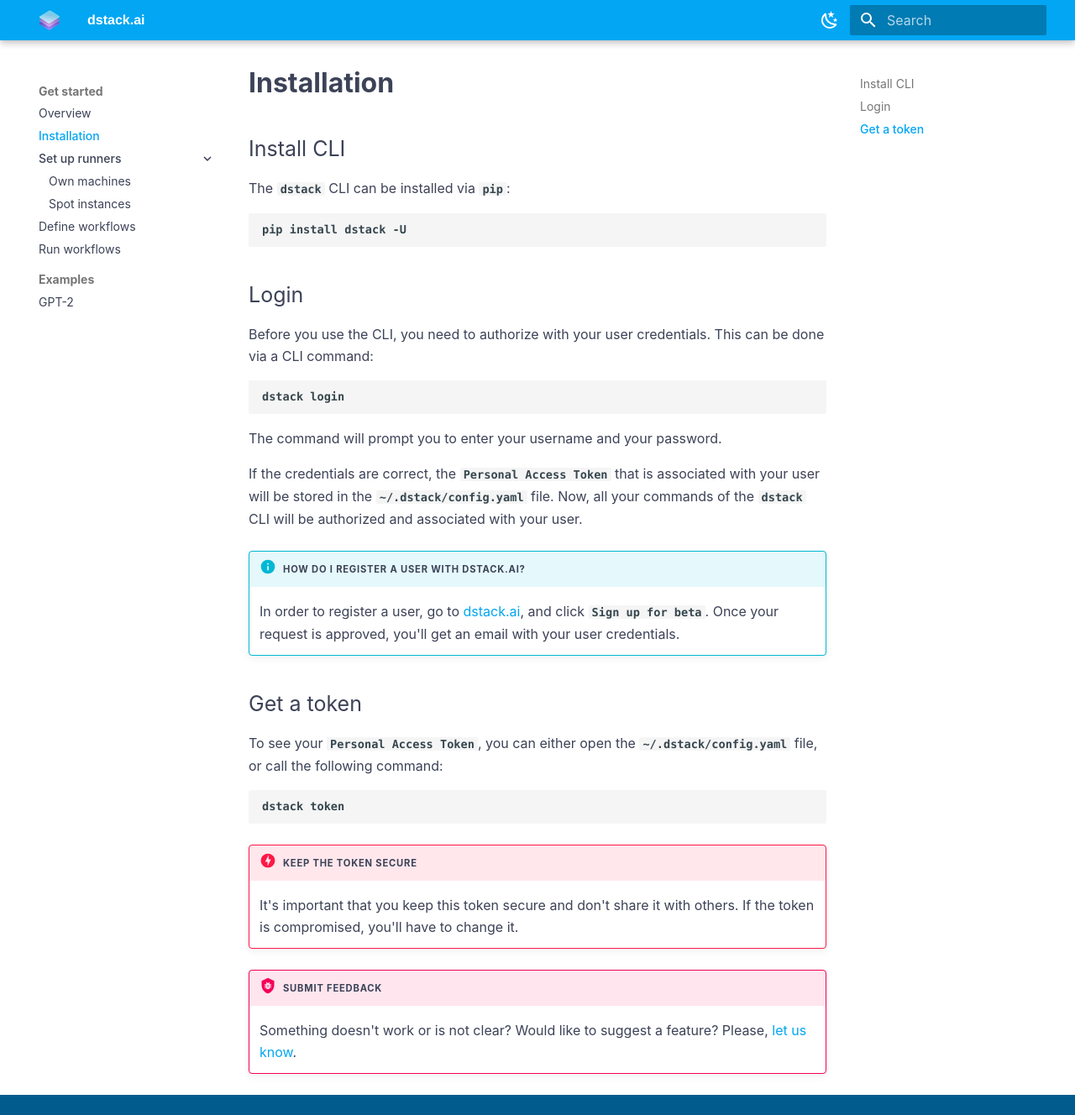
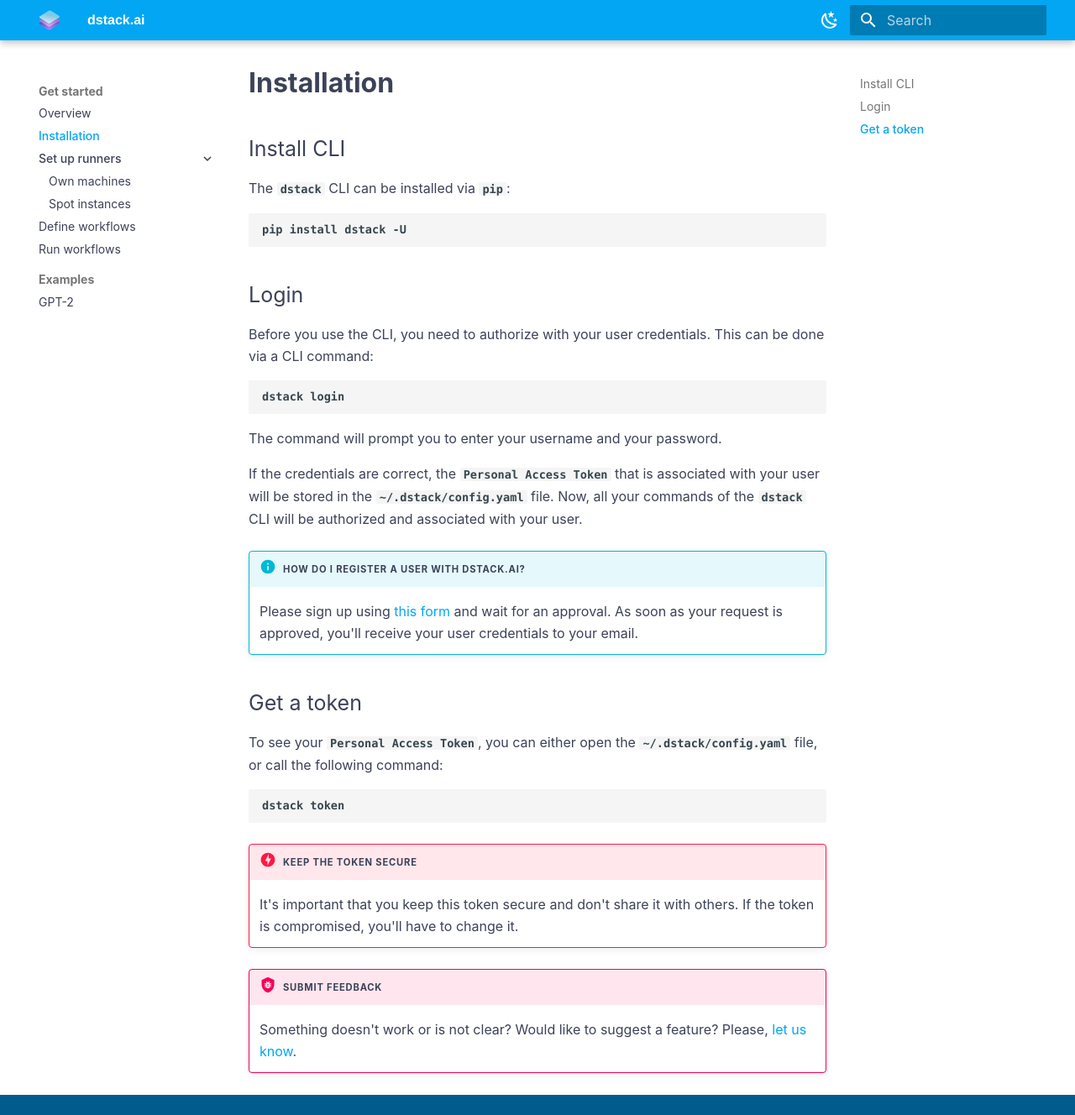
Before and after one commit to dstackai/dstack.github.io, an MkDocs documentation site: the page built from docs/installation.md, in a window 1280 px wide and 1328 px high. Shown: the whole window at 84% size. Built offline with MkDocs 1.6.1 and Material for MkDocs 9.7.7, drawn with Linux system fonts in a browser that asks for light colours.

Commit message:
- Minor update of the registration instructions

```diff
--- a/docs/installation.md
+++ b/docs/installation.md
@@ -22,8 +22,8 @@
 `~/.dstack/config.yaml` file. Now, all your commands of the `dstack` CLI will be authorized and associated with your user.
 
 !!! info "How do I register a user with dstack.ai?"
-    In order to register a user, go to [dstack.ai](https://dstack.ai), and click `Sign up for beta`.
-    Once your request is approved, you'll get an email with your user credentials.
+    Please sign up using [this form](https://dstack.ai/signup) and wait for an approval.
+    As soon as your request is approved, you'll receive your user credentials to your email.
 
 ## Get a token
 
```
